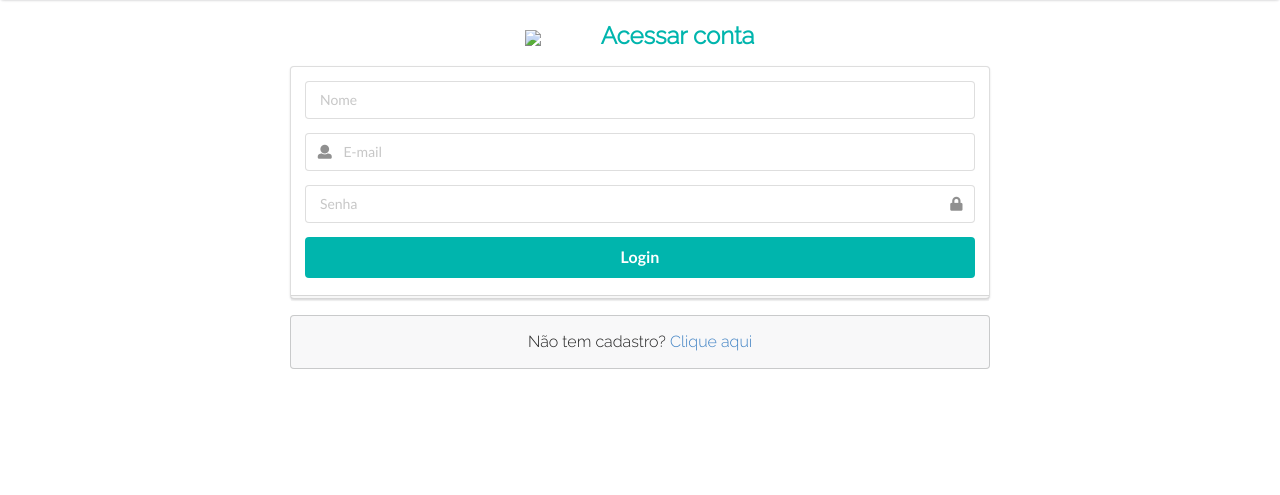
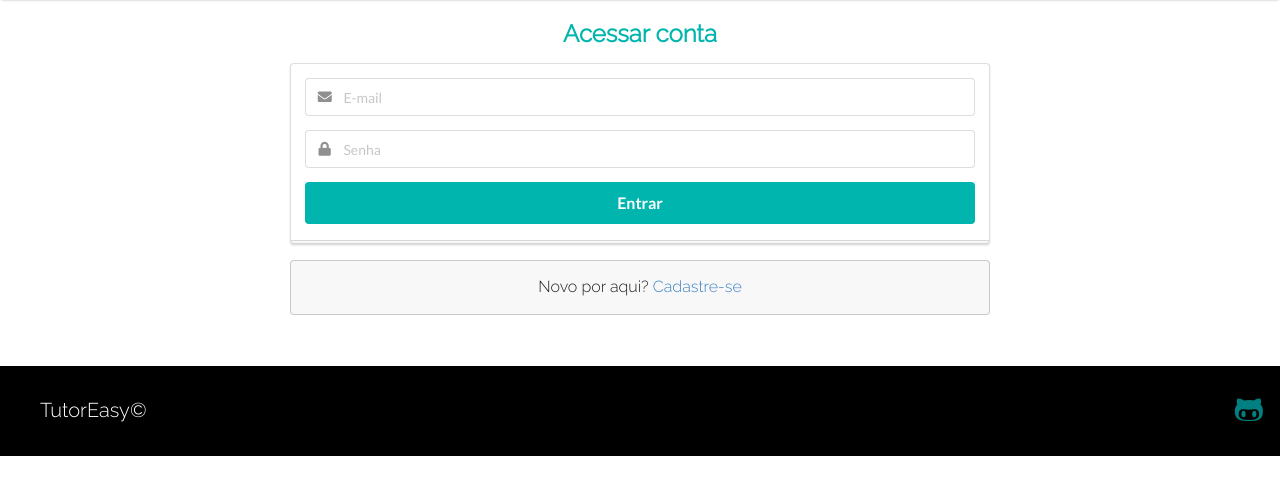
Before and after one commit to desireefernandes/TutorEasy, a PHP site: page /login.php in a window 1280 px wide. Shown: the part 90-585 px from the top of the page. Run offline with PHP 8.4, Linux system fonts and the light colour scheme.

Commit message:
#18 Adicionando sessão, metodo POST no formulário e indentação pág

```diff
--- a/login.php
+++ b/login.php
@@ -1,3 +1,11 @@
+<?php
+
+session_start();
+
+include 'banco.php';
+
+?>
+
 <!DOCTYPE html>
 <html lang="pt">
 
@@ -10,7 +18,6 @@
   <link rel="stylesheet" href="css/header.css">
   <link rel="stylesheet" href="css/footer.css">
 
-
   <!--Semantic UI -->
   <link rel="stylesheet" href="https://cdn.jsdelivr.net/npm/semantic-ui@2.4.2/dist/semantic.min.css">
   <script src="https://cdn.jsdelivr.net/npm/semantic-ui@2.4.2/dist/semantic.min.js"></script>
@@ -21,53 +28,55 @@
   <!-- navbar -->
   <?php include 'header.php'; ?>
 
-
   <div class="ui vertical stripe segment">
     <div class="ui text container">
 
       <div class="ui middle aligned center aligned grid">
         <div class="column">
           <h2 class="ui teal image header">
-      <img src="#" class="image">
-      <div class="content">
-        Acessar conta
-      </div>
+            <div class="content">Acessar conta</div>
           </h2>
-    <form class="ui large form">
+
+          <!--Formulario -->
+          <form class="ui large form" action="validar-login.php" method="POST">
             <div class="ui stacked segment">
+
               <div class="field">
-          <div class="ui input floating-label">
-            <input type="text" name="username" placeholder="Nome">
-           <!-- <label>Username</label> -->
+                <div class="ui left icon input floating-label">
+                  <i class="envelope icon"></i>
+                  <!-- INPUT -->
+                  <input type="email" name="email" placeholder="E-mail">
                 </div>
               </div>
+
               <div class="field">
-          <div class="ui left icon input floating-label">
-            <i class="user icon"></i>
-            <input type="email" name="email" placeholder="E-mail">
-           <!-- <label>E-mail address</label> -->
+                <div div class="ui left icon input floating-label">
+                  <i class="lock icon"></i>
+                  <!-- INPUT -->
+                  <input type="password" name="password" placeholder="Senha">
                 </div>
               </div>
-        <div class="field">
-          <div class="ui right icon input floating-label">
-            <i class="lock icon"></i>
-            <input type="password" name="password" placeholder="Senha">
-           <!-- <label>Password</label> -->
-          </div>
-        </div>
-        <div class="ui fluid large teal submit button">Login</div>
+              <input class="ui fluid large teal submit button" type="submit" value="Entrar">
             </div>
 
-      <div class="ui error message"></div>
+            <div class="ui error message">
+              <!--Mensagem de erro-->
+            </div>
 
           </form>
 
           <div class="ui message">
-      Não tem cadastro? <a href="#">Clique aqui</a>
+            Novo por aqui? <a href="user-cadastro.php">Cadastre-se</a>
+          </div>
+
         </div>
       </div>
 
     </div>
+  </div>
+
+  <!-- footer -->
+  <?php include 'footer.php'; ?>
 
 </body>
 
```
Lines whose indentation alone changed are shown as unchanged.
